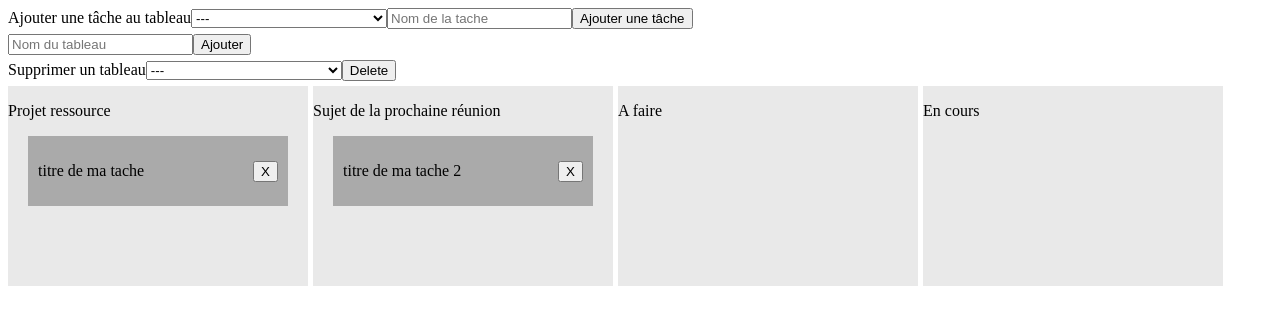
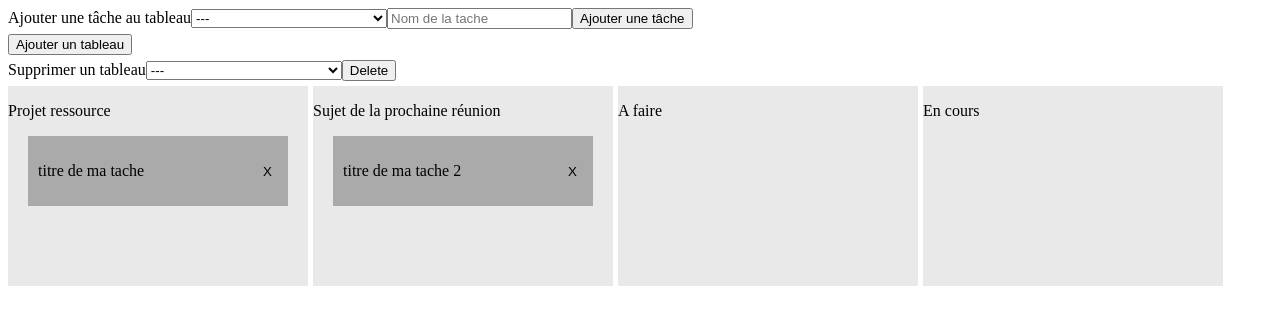
Before and after one commit to supersixaxis/Task-Manager, a React (Vite) app: page /tasklist in a window 1280 px wide. Shown: the top 324 px of the page. Built offline with nearby package versions, Linux system fonts and the light colour scheme.

Commit message:
exercice 13

```diff
--- a/src/components/addTableForm.jsx
+++ b/src/components/addTableForm.jsx
@@ -1,31 +1,38 @@
-// AddTableForm.jsx
-import { useState } from 'react';
+import React, { useState } from 'react';
 
 const AddTableForm = ({ onAddTable }) => {
+  const [isPopinVisible, setPopinVisible] = useState(false);
   const [newTableTitle, setNewTableTitle] = useState('');
 
-  const handleInputChange = (event) => {
-    setNewTableTitle(event.target.value);
+  const handleButtonClick = () => {
+    setPopinVisible(!isPopinVisible);
   };
 
-  const handleSubmit = (event) => {
-    event.preventDefault();
-    if (newTableTitle.trim() !== '') {
+  const handleFormSubmit = (e) => {
+    e.preventDefault();
     onAddTable(newTableTitle);
     setNewTableTitle('');
-    } else alert("Veuillez renseigner le formulaire")
+    setPopinVisible(false);
   };
 
   return (
-    <form onSubmit={handleSubmit}>
+    <div>
+      <button onClick={handleButtonClick}>Ajouter un tableau</button>
+
+      {isPopinVisible && (
+        <div>
+          <form onSubmit={handleFormSubmit}>
+            <label>Nouveau tableau :</label>
             <input
               type="text"
-        placeholder="Nom du tableau"
               value={newTableTitle}
-        onChange={handleInputChange}
+              onChange={(e) => setNewTableTitle(e.target.value)}
             />
             <button type="submit">Ajouter</button>
           </form>
+        </div>
+      )}
+    </div>
   );
 };
 
--- a/src/styles/tables.css
+++ b/src/styles/tables.css
@@ -28,5 +28,7 @@
     margin: auto;
 }
 .taskButton{
-
+    background-color: transparent;
+    border: 0px;
+    cursor: pointer;
 }
```
Lines whose indentation alone changed are shown as unchanged.
